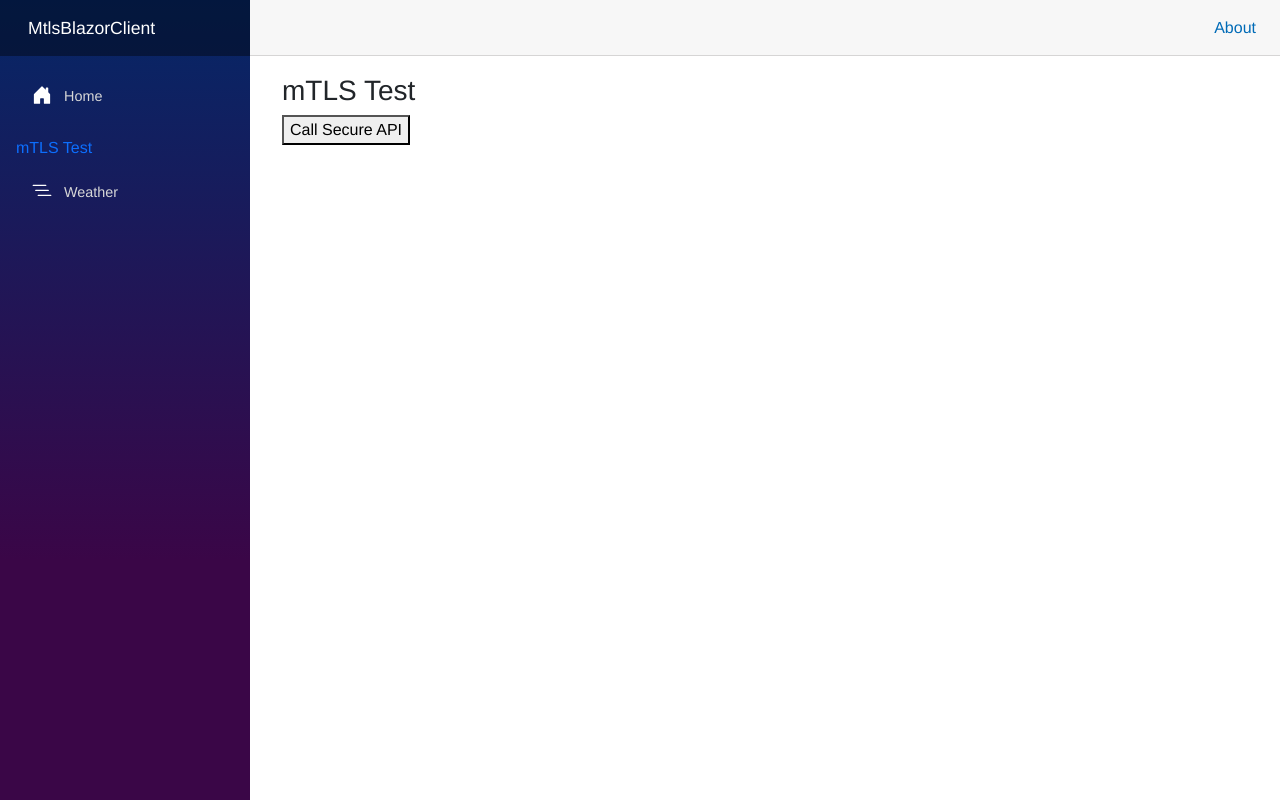
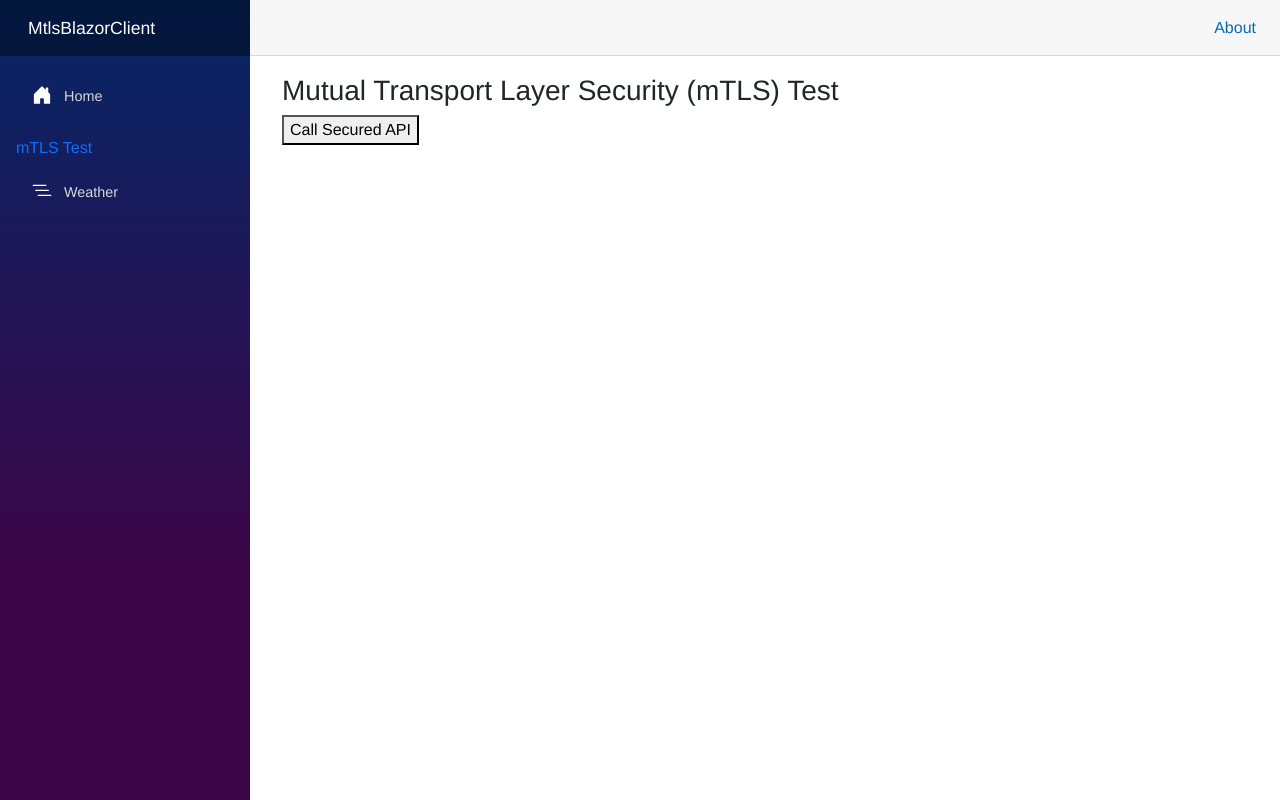
Before and after one commit to Demo-Ben/mTLSAuthentication, an ASP.NET Core app: page /MTLSTest in a window 1280 px wide. Run offline with ASP.NET Core 8, Linux system fonts and the light colour scheme; style sheets or scripts are compiled from the project's sources; the project's own start-up code is not run, and a stand-in starts its controllers and pages.

Commit message:
Update client

```diff
--- a/MtlsBlazorClient/Components/Layout/NavMenu.razor
+++ b/MtlsBlazorClient/Components/Layout/NavMenu.razor
@@ -13,7 +13,7 @@
                 <span class="bi bi-house-door-fill-nav-menu" aria-hidden="true"></span> Home
             </NavLink>
         </div>
-        <NavLink class="nav-link" href="/MtlsTest">
+        <NavLink class="nav-link" href="/MTLSTest">
             <span class="oi oi-shield" aria-hidden="true"></span> mTLS Test
         </NavLink>
 
--- a/MtlsBlazorClient/Components/Pages/MtlsTest.razor
+++ b/MtlsBlazorClient/Components/Pages/MtlsTest.razor
@@ -1,13 +1,13 @@
-@page "/MtlsTest"
+@page "/MTLSTest"
 @attribute [StreamRendering]
 
 
 @* @inject HttpClient http   *@
 @inject IHttpClientFactory httpClientFactory
 
-<h3>mTLS Test</h3>
+<h3>Mutual Transport Layer Security (mTLS) Test</h3>
 
-<button @onclick="CallApi">Call Secure API</button>
+<button @onclick="CallApi">Call Secured API</button>
 
 @if (_response != null)
 {
--- a/MtlsBlazorClient/Program.cs
+++ b/MtlsBlazorClient/Program.cs
@@ -35,7 +35,7 @@ builder.Services.AddHttpClient("MtlsClient", client =>
 .ConfigurePrimaryHttpMessageHandler(() => handler);
 
 
-// the version use DI for AddSingleton(cert)
+// The version use DI for AddSingleton(cert)
 //// Register in DI
 //builder.Services.AddSingleton(cert);
 
```
Also changed, not shown: MtlsBlazorClient/appsettings.json (+2 -13 lines).
